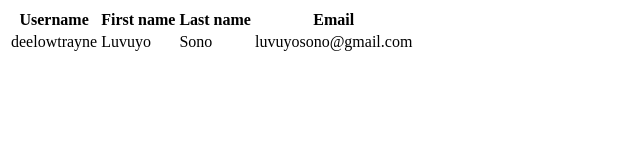
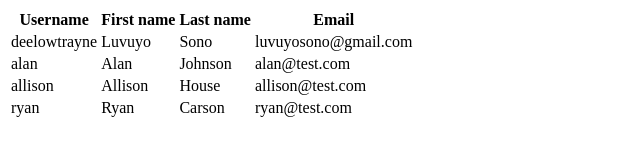
Before and after one commit to Deelowtrayne/handlebars-intro, a plain HTML site: page index.html in a window 1280 px wide. Shown: the whole page, without its empty margins (0-640 px from the left). Drawn offline with nearby package versions, Linux system fonts and the light colour scheme.

Commit message:
modified the template to accept a list of data

```diff
--- a/index.html
+++ b/index.html
@@ -5,12 +5,14 @@
     <title>Handlebars intro</title>
     <script src="https://cdnjs.cloudflare.com/ajax/libs/handlebars.js/4.0.11/handlebars.min.js"></script>
     <script type="text/x-template" class="userTemplate">
+      {{#each users}}
       <tr>
         <td>{{username}}</td>
         <td>{{firstName}}</td>
         <td>{{lastName}}</td>
         <td>{{email}}</td>
       </tr>
+      {{/each}}
   </script>
   </head>
   <body>
--- a/users.js
+++ b/users.js
@@ -7,11 +7,12 @@ document.addEventListener('DOMContentLoaded', function(){
     // get a reference to tableBody where users is to be displayed
     var userDataElem = document.querySelector(".userData");
 
+    var userData = { users: [
+        {username: "deelowtrayne", firstName: "Luvuyo", lastName: "Sono", email: "luvuyosono@gmail.com" },
+        {username: "alan", firstName: "Alan", lastName: "Johnson", email: "alan@test.com" },
+        {username: "allison", firstName: "Allison", lastName: "House", email: "allison@test.com" },
+        {username: "ryan", firstName: "Ryan", lastName: "Carson", email: "ryan@test.com" }
+      ]};
     // compile the template
-    userDataElem.innerHTML = userTemplate({
-        username : 'deelowtrayne',
-        firstName : 'Luvuyo',
-        lastName : 'Sono',
-        email : 'luvuyosono@gmail.com'
-    });
+    userDataElem.innerHTML = userTemplate(userData);
 });
```
